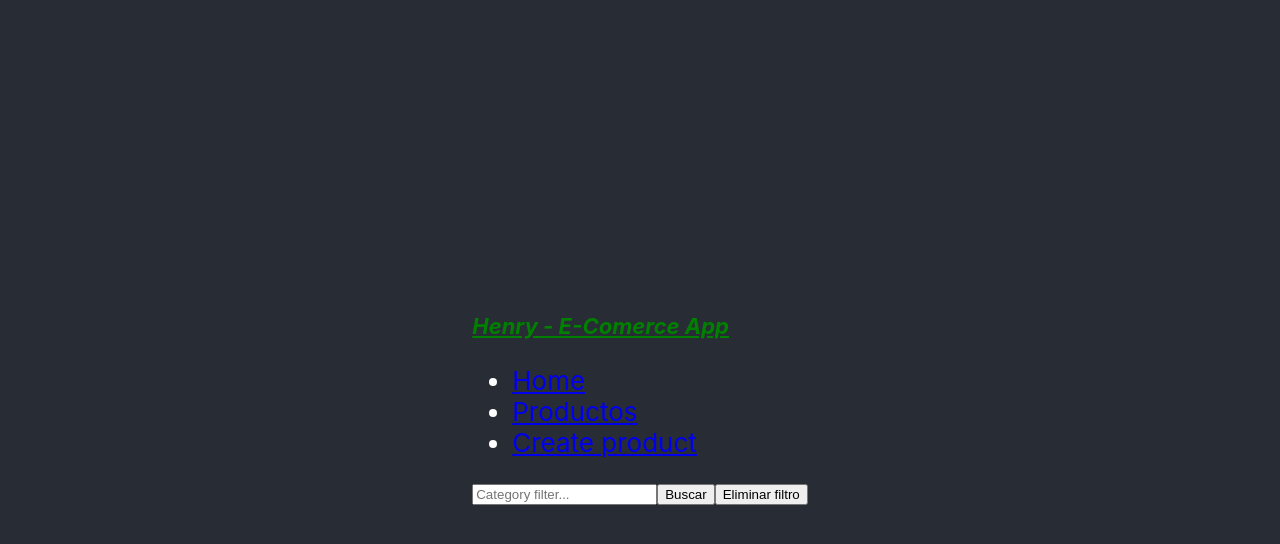
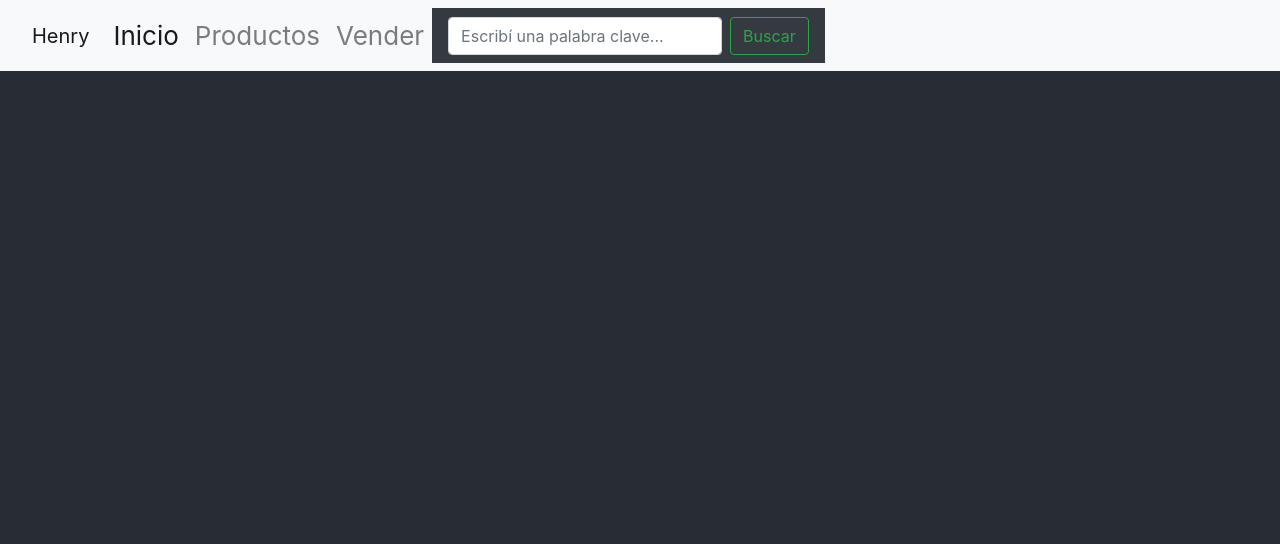
Before and after one commit to matiasgutierrezok/Henry-Ecommerce, a React (Create React App) app in the folder client/: page / in a window 1280 px wide. Shown: the top 544 px of the page. Built offline with nearby package versions, Linux system fonts and the light colour scheme; no server answers; the HTML template or start-up script is replaced by a standard one.

Commit message:
primer commit

```diff
--- a/client/package.json
+++ b/client/package.json
@@ -6,13 +6,15 @@
     "@testing-library/jest-dom": "^4.2.4",
     "@testing-library/react": "^9.3.2",
     "@testing-library/user-event": "^7.1.2",
+    "bootstrap": "^4.5.0",
+    "cross-env": "^7.0.2",
     "react": "^16.13.1",
     "react-dom": "^16.13.1",
     "react-router-dom": "^5.2.0",
     "react-scripts": "3.4.1"
   },
   "scripts": {
-    "start": "BROWSER=none react-scripts start",
+    "start": "react-scripts start",
     "build": "react-scripts build",
     "test": "react-scripts test",
     "eject": "react-scripts eject"
--- a/client/public/index.html
+++ b/client/public/index.html
@@ -9,6 +9,7 @@
       name="description"
       content="Web site created using create-react-app"
     />
+    <link rel="stylesheet" href="https://stackpath.bootstrapcdn.com/bootstrap/4.5.0/css/bootstrap.min.css" integrity="sha384-9aIt2nRpC12Uk9gS9baDl411NQApFmC26EwAOH8WgZl5MYYxFfc+NcPb1dKGj7Sk" crossorigin="anonymous">
     <link rel="apple-touch-icon" href="%PUBLIC_URL%/logo192.png" />
     <!--
       manifest.json provides metadata used when your web app is installed on a
--- a/client/src/App.css
+++ b/client/src/App.css
@@ -18,8 +18,8 @@
   min-height: 100vh;
   display: flex;
   flex-direction: column;
-  align-items: center;
-  justify-content: center;
+/*  align-items: center;
+  justify-content: center;*/
   font-size: calc(10px + 2vmin);
   color: white;
 }
--- a/client/src/App.js
+++ b/client/src/App.js
@@ -6,6 +6,7 @@
 import CreateProduct from './components/createproduct/CreateProduct.jsx';
 import {BrowserRouter, Route} from "react-router-dom";
 import ModifyProduct from './components/modifyproduct/ModifyProduct.jsx';
+import SearchBar from './components/searchbar/SearchBar.jsx';
 
 var arr = [{id: 1, title: 'uno', price:'500', description:"akjshakjsfkasbdmnabsdkjaskdjasmd,nb", stock:"23",category:["zapatilla", "futbol"], img:'https://teorico.net/images/test-dgt-1.png'},
            {id: 2, title: 'dos', price:'1000',description:"akjshakjsfkasbdmnabsdkjaskdjasmd,nb", stock:"23",category:["remera", "handball"], img:'https://teorico.net/images/test-dgt-1.png'},
@@ -47,12 +48,15 @@
   function removeFilter(){
     setArray(arr);
   }
+    function handleKeyword(keyword) {
+    console.log('test handler' + keyword);
+  }
 
   return (
     <BrowserRouter>
       <div className='App-header'>
         <Route path="/">
-          <NavBar  handleFilter={handleFilter} removeFilter={removeFilter} />
+          <NavBar  handleKeyword={handleKeyword} />
         </Route>
         <Route exact path="/product" >
           <Board products={array} details={details} />
--- a/client/src/components/navbar/NavBar.css
+++ b/client/src/components/navbar/NavBar.css
@@ -1,4 +1,12 @@
-#logoHenry {
+#brand{
+	margin-left: 16px;
+	margin-right: 16px;
+}
+#asd{
+	display: flex;
+	justify-content: space-between;
+}
+/*#logoHenry {
   margin-right: 20px;
 }
 
@@ -27,4 +35,4 @@
 #formulario {
 	display: flex;
 	margin-left: auto;
-}
+}*/
--- a/client/src/components/navbar/NavBar.jsx
+++ b/client/src/components/navbar/NavBar.jsx
@@ -1,44 +1,46 @@
 import React, {useState} from 'react';
 import {Link} from "react-router-dom";
 import './NavBar.css'
+import SearchBar from '../searchbar/SearchBar.jsx'
 
-export default function NavBar ({handleFilter, removeFilter}) {
+ export default function NavBar ({handleKeyword}) {
 
-    var [filter, setFilter] = useState('');
+      // var [keyword, setKeyword] = useState('');
 
-    function onSubmit (e){
-      e.preventDefault();
-      handleFilter(filter);
-      setFilter('')
-    }
-    function noFilter (e){
-      e.preventDefault();
-      removeFilter()
-    }
-
+     // function onSubmit(e) {
+     //      e.preventDefault();
+     //      handleKeyword(keyword);
+     //      setKeyword('');
+     //    };
 
     return (
-      <nav className="navbar navbar-dark bg-dark">
-        <span className="navbar-brand">
-          <h2>Henry - E-Comerce App</h2>
-        </span>
-        <ul >
-          <li>
-            <Link to="/" className='.App-link'>Home</Link>
-          </li>
-          <li>
-            <Link to="/product" className='.App-link'>Productos</Link>
-          </li>
-          <li>
-            <Link to="/createproduct" className='.App-link'>Create product</Link>
-          </li>
-        </ul>
-        <form id='formulario' className="form-inline my-2 my-lg-0" onSubmit={onSubmit}>
-          <input className="form-control mr-sm-2" type="search" placeholder="Category filter..." value={filter} onChange={e => setFilter(e.target.value)}/>
-          <button className="btn btn-outline-success my-2 my-sm-0" type='submit' >Buscar</button>
-          <button className="btn btn-outline-success my-2 my-sm-0" onClick={noFilter} >Eliminar filtro</button>
-      </form>
-      </nav>
+      <div class="navbar-up">
+        <nav class="navbar navbar-expand-lg navbar-light bg-light">
+          <button class="navbar-toggler" type="button" data-toggle="collapse" data-target="#navbarTogglerDemo03" aria-controls="navbarTogglerDemo03" aria-expanded="false" aria-label="Toggle navigation">
+          <span class="navbar-toggler-icon"></span>
+          </button>
+          <a class="navbar-brand" id="brand">Henry</a>
+          <div class="collapse navbar-collapse" id="navbarTogglerDemo03">
+            <ul class="navbar-nav mr-auto mt-2 mt-lg-0">
+              <li class="nav-item active">
+                <Link to="/" class="nav-link" href="#">Inicio <span class="sr-only">(current)</span></Link>
+              </li>
+              <li class="nav-item">
+                <a class="nav-link" href="/product">Productos</a>
+              </li>
+              <li class="nav-item">
+                <a class="nav-link" href="/createproduct" aria-disabled="true">Vender</a>
+              </li>
+            <SearchBar handleKeyword={handleKeyword}/>
+            </ul>
+          </div>
+          </nav>
+      </div>
     );
-
 }
+      //   <form id='formulario' className="form-inline my-2 my-lg-0" onSubmit={onSubmit}>
+      //     <input className="form-control mr-sm-2" type="search" placeholder="Category filter..." value={filter} onChange={e => setFilter(e.target.value)}/>
+      //     <button className="btn btn-outline-success my-2 my-sm-0" type='submit' >Buscar</button>
+      //     <button className="btn btn-outline-success my-2 my-sm-0" onClick={noFilter} >Eliminar filtro</button>
+      // </form>
+      // </nav>
--- /dev/null
+++ b/client/src/components/searchbar/SearchBar.jsx
@@ -0,0 +1,22 @@
+import React, {useState} from 'react';
+import './SearchBar.css'
+
+export default function SearchBar({ handleKeyword }) {
+
+    var [keyword, setKeyword] = useState('');
+
+    function onSubmit(e) {
+        e.preventDefault();
+        handleKeyword(keyword);
+        setKeyword('');
+    };
+
+    return (
+        <nav className="navbar navbar-dark bg-dark">
+            <form id='search-bar' class="form-inline my-2 my-lg-0" onSubmit={onSubmit}>
+                <input class="form-control mr-sm-2" type="search" placeholder="Escribí una palabra clave..." aria-label="Search" value={keyword} onChange={e => setKeyword(e.target.value)} />
+                <button class="btn btn-outline-success my-2 my-sm-0" type='submit'>Buscar</button>
+            </form>
+        </nav>
+    );
+};
```
Also changed, not shown: client/src/components/navbar/NavBar - copia.jsx (added, +46 -0 lines), client/src/components/searchbar/SearchBar.css (added), 1 other file (tests, documents, lock files or other folders).
